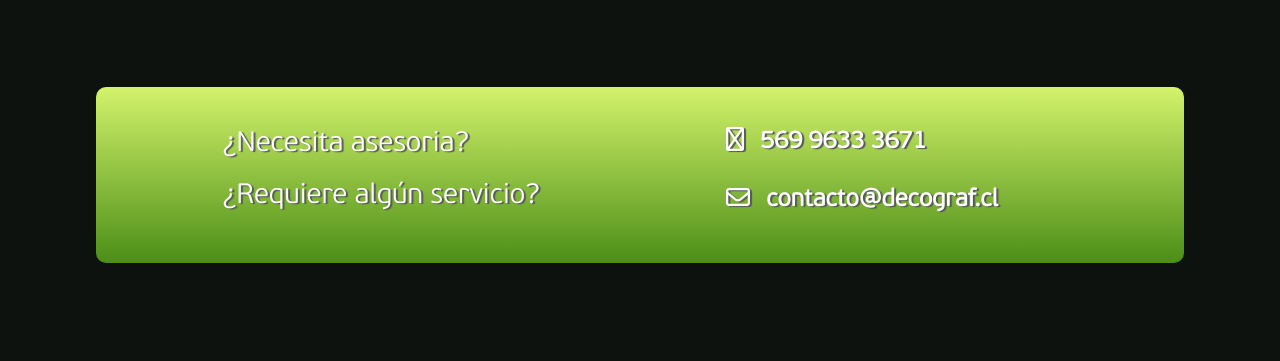
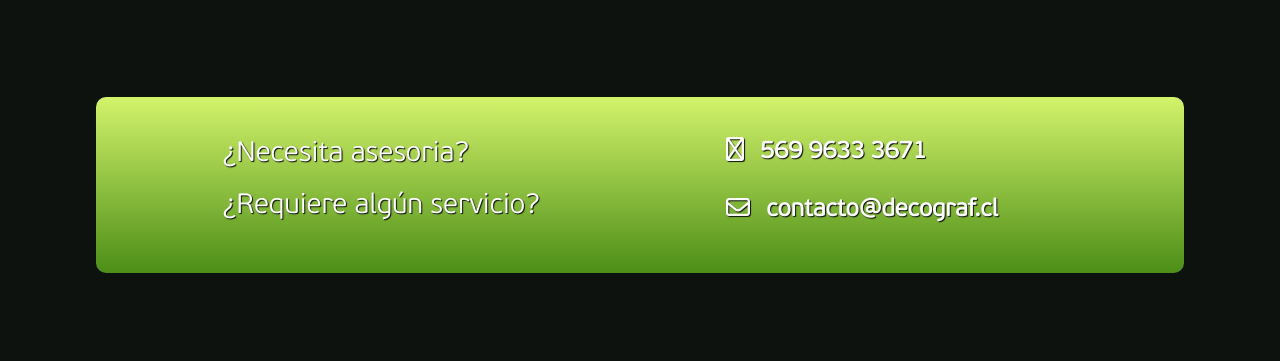
Before and after one commit to claudioastorga/borrador, a plain HTML site: page index.html in a window 1280 px wide. Shown: the part 429-790 px from the top of the page. Drawn offline with nearby package versions, Linux system fonts and the light colour scheme; files that its build step writes are made by us from their sources.

Commit message:
Add files via upload

```diff
--- a/assets/css/style.css
+++ b/assets/css/style.css
@@ -100,7 +100,7 @@ padding: 0px;
 #servicios .card img{
     background-size: cover;
     width: auto;
-height: 250px;
+height: 260px;
 object-fit: cover;
     transition: all 300ms;
 }
@@ -137,13 +137,13 @@ object-fit: cover;
 #baner .frase{
     color: white;
     font-weight: 700;
-    text-shadow: 2px 1px 1px #555658;
+    text-shadow: 1px 1px 1px #0d120e;
     padding:  20px 0;
 }
 #baner h4 {
     color: white;
     font-weight: 700;
-    text-shadow: 2px 1px 1px #555658;
+    text-shadow: 1px 1px 1px #0d120e;
 }
 #baner .frase :hover{
     transform: scale(1.05);
```
Also changed, not shown: assets/img/diseño.jpg.
